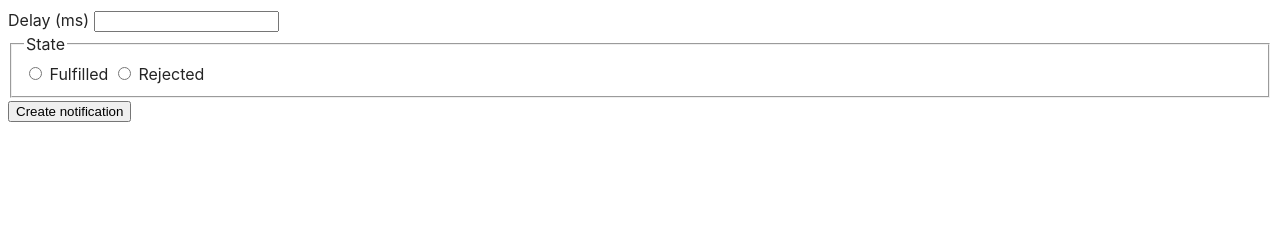
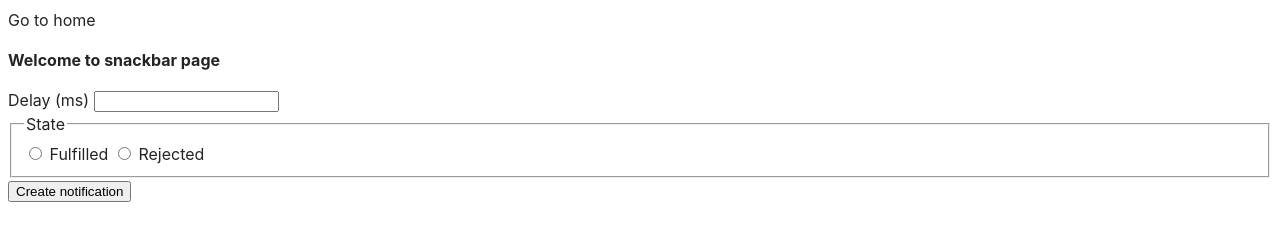
Before and after one commit to bartoszkucharuk/goit-js-hw-10, a website built with Vite: page src/02-snackbar.html in a window 1280 px wide. Built offline with nearby package versions, Linux system fonts and the light colour scheme.

Commit message:
finishing

```diff
--- a/src/02-snackbar.html
+++ b/src/02-snackbar.html
@@ -8,6 +8,8 @@
     <script type="module" src="./js/02-snackbar.js" defer></script>
     </head>
 <body>
+<a href="./index.html">Go to home</a>
+<h1>Welcome to snackbar page</h1>
 
 <form class="form">
     <label>
--- a/src/css/styles.css
+++ b/src/css/styles.css
@@ -55,3 +55,9 @@ section {
   text-transform: uppercase;
   margin-top: 4px;
 }
+
+h1 {
+  padding-top: 16px;
+  padding-bottom: 16px;
+  font-size: 16px;
+}
```
